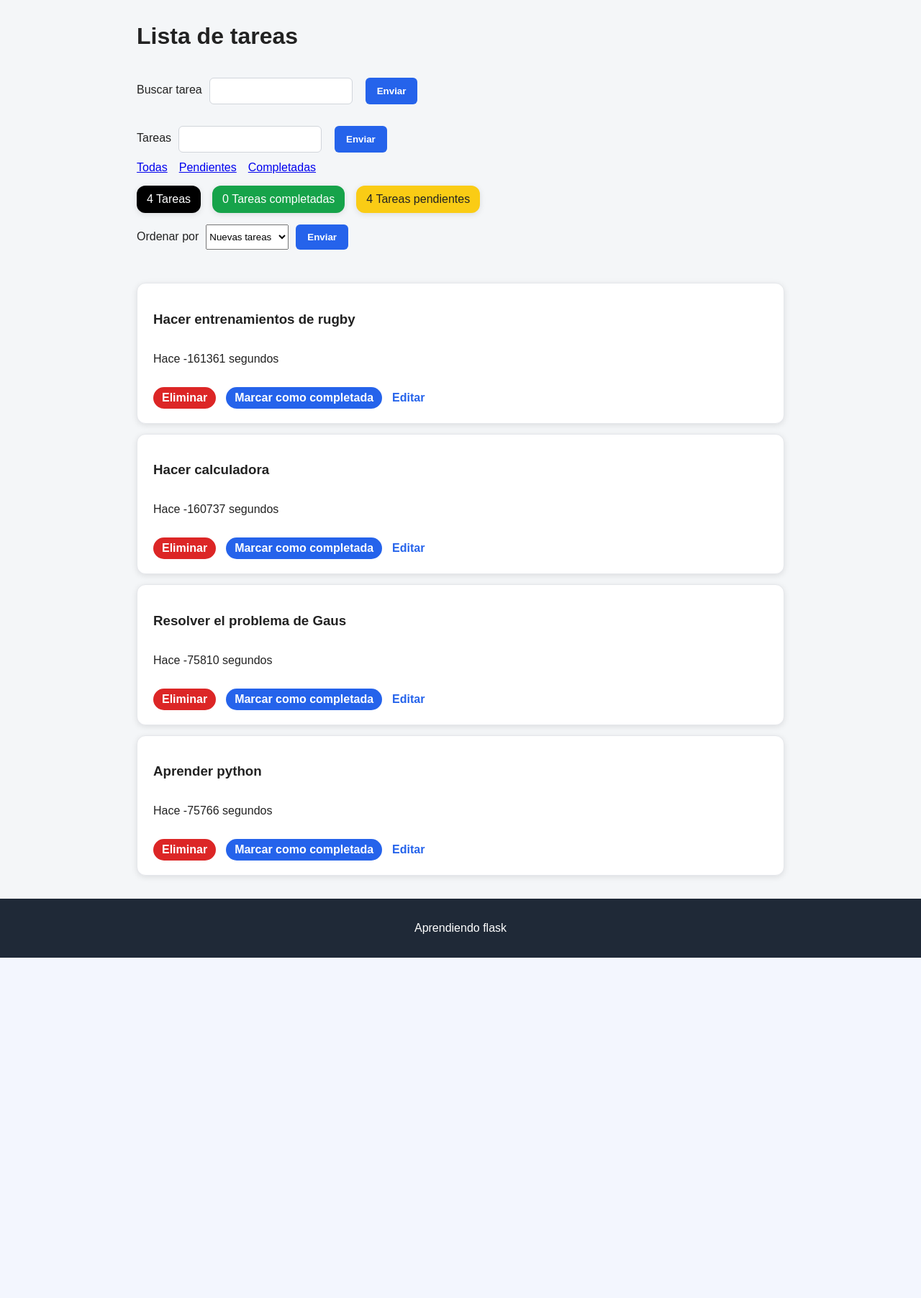
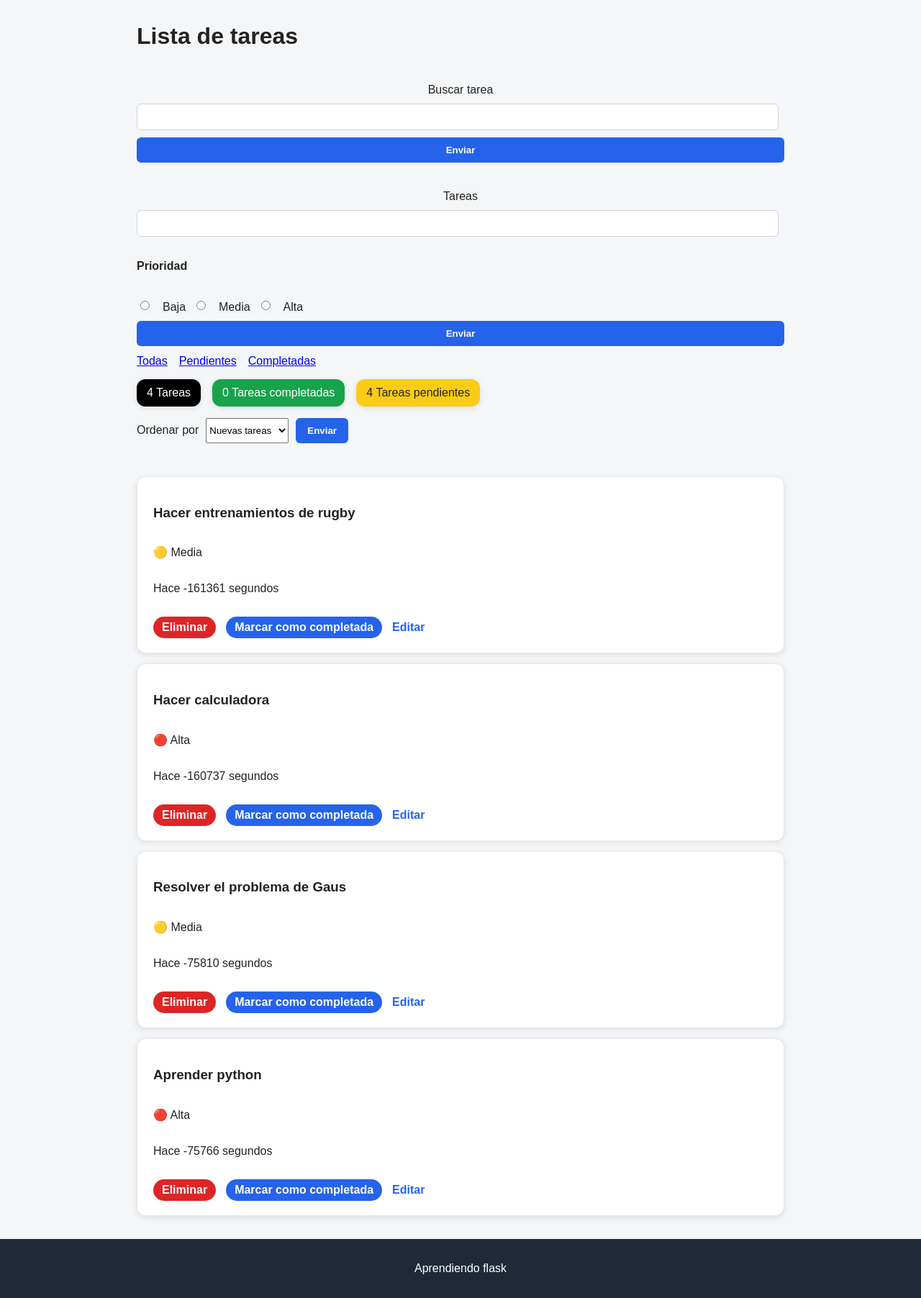
Before and after one commit to FernandoFullStack98/Mini_web, a Flask app: page /tareas in a window 1280 px wide. Shown: the part 196-2000 px from the top of the page at 72% size. Before the commit the page ends 1527 px from the top, so only its background shows below. Run offline with Flask 3, Linux system fonts and the light colour scheme; a user stored in the database is signed in; data comes from the database, SQL or seed files in the repository; both versions use the stored data as it was after the commit.

Commit message:
Añadido sistema de prioridad del gestor de tareas

```diff
--- a/app/models/models.py
+++ b/app/models/models.py
@@ -12,6 +12,7 @@ class Tareas_db(db.Model):
     completada = db.Column(db.Boolean, default=False)
     usuario_id = db.Column(db.Integer, db.ForeignKey("users.id"))
     fecha_creacion = db.Column(db.DateTime, default=datetime.now)
+    prioridad = db.Column(db.String(20), default="Media")
 
 
 class Usuarios(db.Model):
--- a/app/routes/tareas_routes.py
+++ b/app/routes/tareas_routes.py
@@ -36,8 +36,11 @@ def gestionar_tareas():
 
     if request.method == "POST":
         tarea = request.form["tarea"].strip()
+        prioridad = request.form["prioridad"]
         if tarea:
-            nueva_tarea = Tareas_db(tarea=tarea, usuario_id=session["usuario_id"])
+            nueva_tarea = Tareas_db(
+                tarea=tarea, usuario_id=session["usuario_id"], prioridad=prioridad
+            )
             db.session.add(nueva_tarea)
             db.session.commit()
             flash("Tarea creada correctamente", "success")
--- a/static/style.css
+++ b/static/style.css
@@ -348,6 +348,17 @@ input:focus{
 
 }
 
+.crear-tarea{
+    flex-direction: column;
+}
+
+.prioridades{
+    display: flex;
+    flex-direction: row;
+    align-items: center;
+    gap: 10px;
+}
+
 @media (max-width: 600px){
     nav ul{
         flex-direction: column;
--- a/templates/tareas.html
+++ b/templates/tareas.html
@@ -2,16 +2,25 @@
 {% block contenido %}
 <h1>Lista de tareas</h1>
 <br>
-<form method="GET">
+<form method="GET" class="crear-tarea">
     <input type="hidden" name="estado" id="estado" value="{{estado}}">
     <label for="buscar">Buscar tarea</label>
     <input type="text" id="buscar" name="buscar" value="{{busqueda}}">
     <button type="submit">Enviar</button>
 </form>
 <br>
-<form action="/tareas" method="POST">
+<form action="/tareas" method="POST" class="crear-tarea">
     <label for="tareas">Tareas</label>
     <input type="text" id="tareas" name="tarea">
+    <h4>Prioridad</h4>
+    <div class="prioridades">
+        <input type="radio" id="baja" name="prioridad" value="baja">
+        <label for="baja">Baja</label>
+        <input type="radio" id="media" name="prioridad" value="media">
+        <label for="media">Media</label>
+        <input type="radio" id="alta" name="prioridad" value="alta">
+        <label for="alta">Alta</label>
+    </div>
     <button type="submit">Enviar</button>
 </form>
 <div class="nav-filtros">
@@ -58,6 +67,15 @@
             <h3 class="{% if tarea.completada %}tarea-completada{% endif %}">
                 {{ tarea.tarea }}
             </h3>
+            {% if tarea.prioridad == "alta" %}
+            <p>🔴 {{ tarea.prioridad.capitalize() }}</p>
+            {% endif %}
+            {% if tarea.prioridad == "media" %}
+            <p>🟡 {{ tarea.prioridad.capitalize() }}</p>
+            {% endif %}
+            {% if tarea.prioridad == "baja" %}
+            <p>🟢 {{ tarea.prioridad.capitalize() }}</p>
+            {% endif %}
             <p>{{ tarea.tiempo_transcurrido }}</p>
         </div>
         <div class="tarea-acciones">
```
Also changed, not shown: instance/tareas_db.db.
